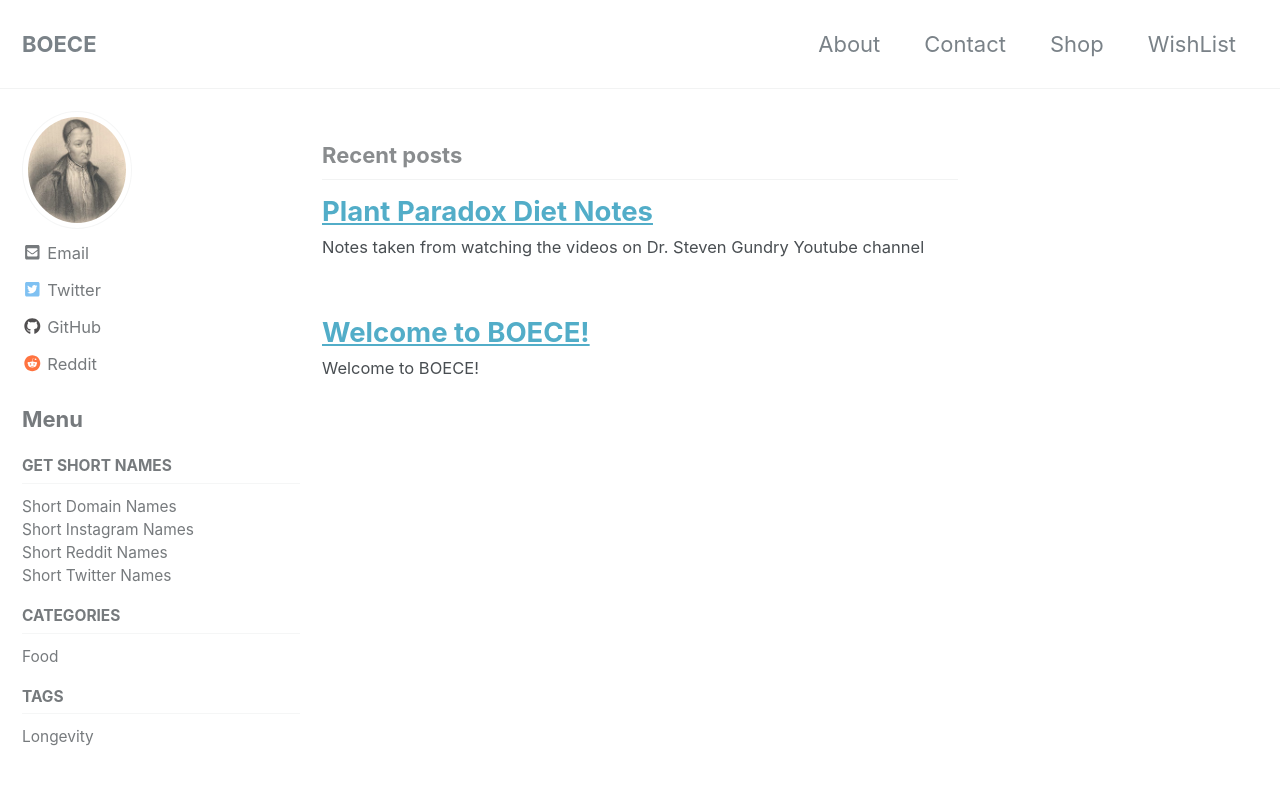
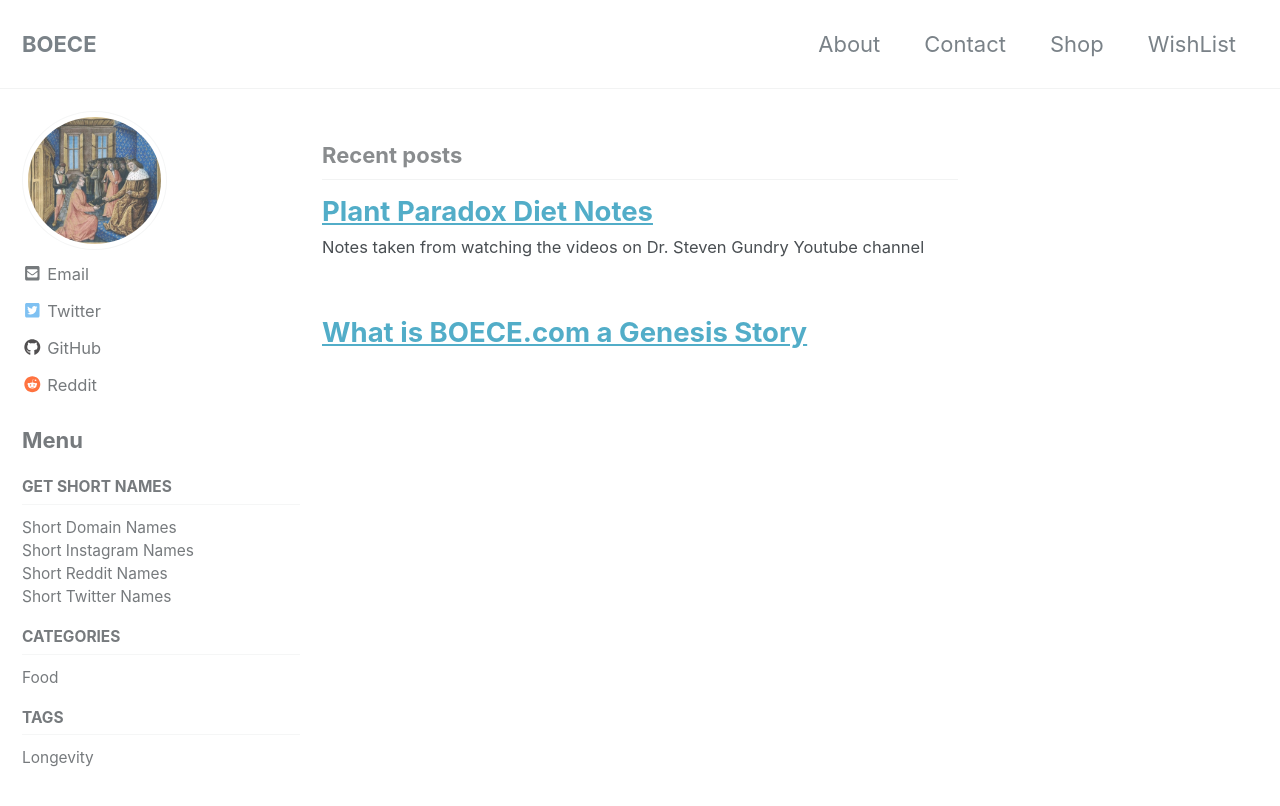
Before and after one commit to boece/boece.github.io, a Jekyll site: the page built from index.html, in a window 1280 px wide and 900 px high. Shown: the top 806 px of the window. Built offline with Jekyll 4.4.1, drawn with Linux system fonts in a browser that asks for light colours; nearby versions of some CDN libraries; the list of posts is cut into pages by our own code.

Commit message:
added --drafts to jekyll server, added whatisboece post, added boece images

```diff
--- a/_config.yml
+++ b/_config.yml
@@ -101,7 +101,7 @@ analytics:
 # Site Author
 author:
   name             :
-  avatar           : /images/boece.jpg # path of avatar image, e.g. "/assets/images/bio-photo.jpg"
+  avatar           : /images/boece002.jpg # path of avatar image, e.g. "/assets/images/bio-photo.jpg"
   bio              :
   location         :
   email            :
--- a/_sass/minimal-mistakes/_sidebar.scss
+++ b/_sass/minimal-mistakes/_sidebar.scss
@@ -127,7 +127,7 @@
   }
 
   img {
-    max-width: 110px;
+    max-width: 145px;
     border-radius: 50%;
 
     @include breakpoint($large) {
```
Also changed, not shown: _posts/2018-09-13-welcome-to-boece.markdown (deleted, +0 -8 lines), _posts/2018-09-13-what-is-boece-com.markdown (added, +8 -0 lines), images/boece002.jpg (added), images/boece003.jpg (added), images/boece004.jpg (added), images/boece005.jpg (added), 1 other file.
